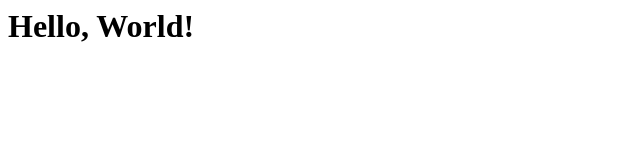
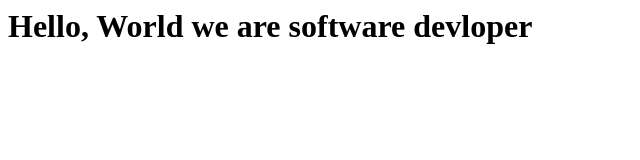
Before and after one commit to GraceAbike/microverse-challenge-, a plain HTML site: page index.html in a window 1280 px wide. Shown: the whole page, without its empty margins (0-640 px from the left). Drawn offline with Linux system fonts and the light colour scheme.

Commit message:
Edit index.html file

```diff
--- a/index.html
+++ b/index.html
@@ -6,6 +6,6 @@
     <title>Document</title>
 </head>
 <body>
-    <h1> Hello, World!</h1>
+    <h1> Hello, World we are software devloper</h1>
 </body>
 </html>
```
